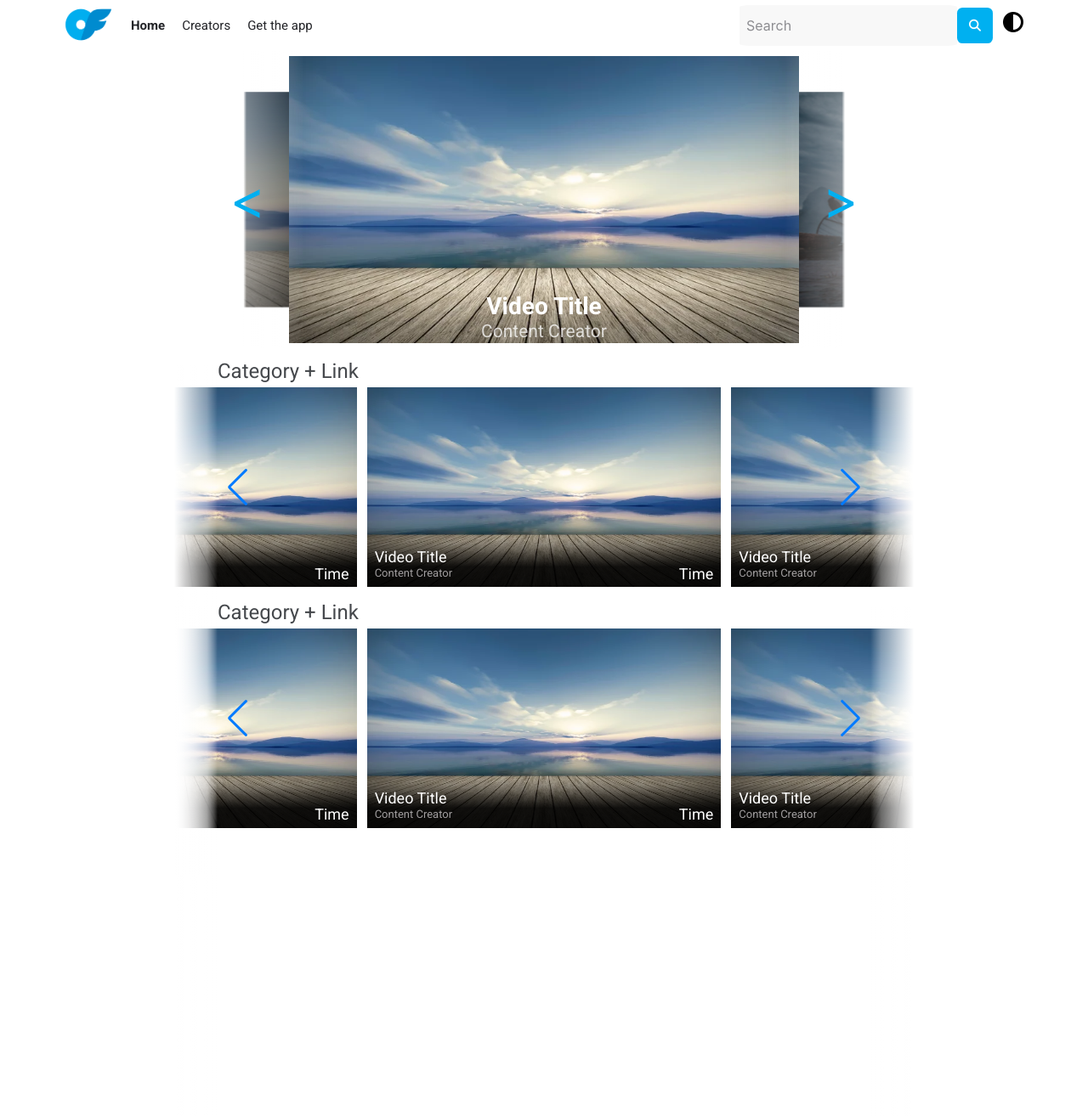
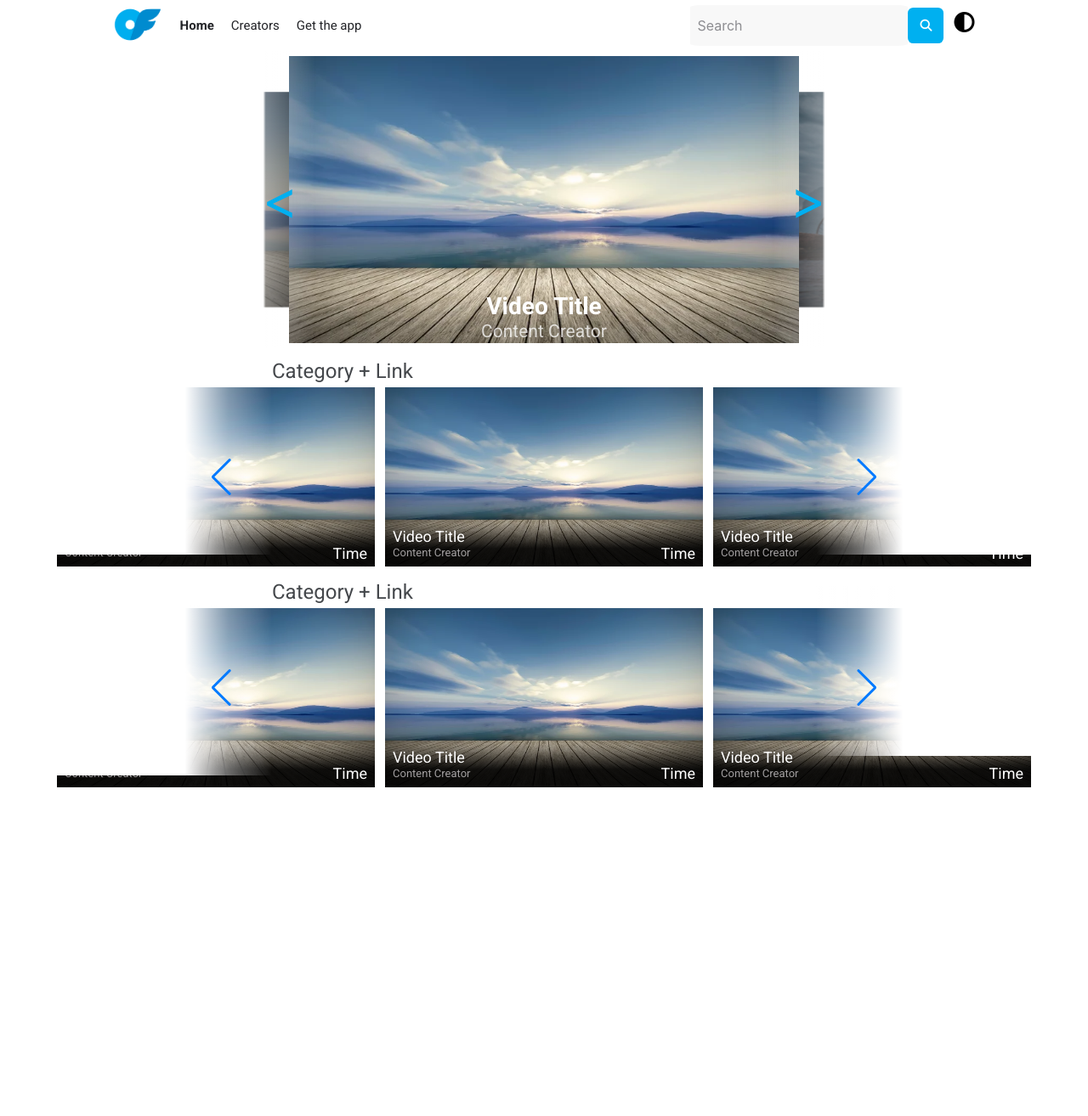
Before and after one commit to ThomasAlanStevens/oftv-replica-php, a PHP site: page / in a window 1280 px wide. Shown: the whole page at 85% size. After the commit the page ends 927 px from the top, so only its background shows below. Run offline with PHP 8.4, Linux system fonts and the light colour scheme; some libraries are stand-ins or nearby versions.

Commit message:
Fixed buttons on minor carousel.

```diff
--- a/index.html
+++ b/index.html
@@ -16,7 +16,6 @@
         <link type="text/css" rel="stylesheet" href="//fonts.googleapis.com/css?family=Roboto:100,400,700" id="avia-google-webfont">
         <!-- Styles -->
         <link rel="stylesheet" href="styles.css">
-
         <title>OFTV</title>
     </head>
 
@@ -93,8 +92,8 @@
 
         <section class="swiper-container">
             <h2 class="category"><a href="https://of.tv/">Category + Link</a></h2>
-            <div class="fade-left-minor"></div>
             <div class="swiper mySwiper">
+                <div class="fade-left-minor"></div>
                 <div class="swiper-wrapper">
                     <div class="swiper-slide">
                         <img src="placeholder.jpg" alt="#">
@@ -163,14 +162,14 @@
                     </div>
                 </div>
             <div class="swiper-button-next next1"></div>
-            <div class="swiper-button-prev prev1z"></div>
+            <div class="swiper-button-prev prev1"></div>
             <div class="fade-right-minor"></div>
         </section>
 
         <section class="swiper-container">
             <h2 class="category"><a href="https://of.tv/">Category + Link</a></h2>
-            <div class="fade-left-minor"></div>
             <div class="swiper mySwiper2">
+                <div class="fade-left-minor"></div>
                 <div class="swiper-wrapper">
                     <div class="swiper-slide">
                         <img src="placeholder.jpg" alt="#">
@@ -245,9 +244,6 @@
             <div class="fade-right-minor"></div>
         </section>
 
-
-
-
         <!-- Materialize JS -->
         <script src="https://code.jquery.com/jquery-3.4.1.js"></script>
         <script src="https://cdnjs.cloudflare.com/ajax/libs/materialize/1.0.0/js/materialize.min.js"></script>
--- a/styles.css
+++ b/styles.css
@@ -63,10 +63,11 @@ body {
 
 body {
     background: white;
+    max-width: 90%;
     font-family: 'roboto', 'helveticaneue', 'helvetica neue', 'helvetica-neue', Helvetica, Arial, sans-serif;
     font-size: 14px;
     color: #242529;
-    margin: 0;
+    margin: auto;
     padding: 0;
 }
 
@@ -270,10 +271,16 @@ main .carousel .carousel-item{
     right: .1em;
     transition: right .1s;
 }
+
 .carousel-button.next:hover{
     background-color: white;
     right: 0em;
 }
+
+.carousel-button:focus{
+    background-color: none;
+}
+
 
 .carousel-button.prev:hover{
     background-color: white;
@@ -287,7 +294,7 @@ main .carousel .carousel-item{
     z-index: 2;
     background: linear-gradient(270deg,rgb(255 255 255/0%) 0%,rgb(255 255 255/39%) 19%,rgb(255 255 255) 20%);
     height: 350px;
-    width: 28vw;
+    width: 24vw;
 }
 
 .fade-right{
@@ -298,7 +305,7 @@ main .carousel .carousel-item{
     transform: rotate(180deg);
     background: linear-gradient(270deg,rgb(255 255 255/0%) 0%,rgb(255 255 255/38%) 19%,rgb(255 255 255) 20%);
     height: 350px;
-    width: 28vw;
+    width: 24vw;
 }
 
 
@@ -380,11 +387,11 @@ main .carousel .carousel-item{
 }
 
 [class^=swiper-button-next]{
-    margin-right: 20%;
+    margin-right: 15%;
 }
 
 [class^=swiper-button-prev]{
-    margin-left: 20%;
+    margin-left: 15%;
 }
 
 .category{
@@ -407,8 +414,8 @@ main .carousel .carousel-item{
     left: 0;
     top: 0;
     z-index: 2;
-    background: linear-gradient(270deg, rgb(255 255 255/0%) 0%,rgb(255 255 255/39%) 5%,rgb(255 255 255) 20%);
-    height: 600px;
+    background: linear-gradient(270deg, rgb(255 255 255/0%) 0%,rgb(255 255 255/39%) 20%,rgb(255 255 255) 40%);
+    height: 25vh;
     width: 20vw;
 }
 
@@ -418,7 +425,7 @@ main .carousel .carousel-item{
     top: 0;
     z-index: 2;
     transform: rotate(180deg);
-    background: linear-gradient(270deg,rgb(255 255 255/0%) 0%,rgb(255 255 255/39%) 5%,rgb(255 255 255) 20%);
-    height: 600px;
+    background: linear-gradient(270deg,rgb(255 255 255/0%) 0%,rgb(255 255 255/39%) 20%,rgb(255 255 255) 40%);
+    height: 25vh;
     width: 20vw;
 }
```
